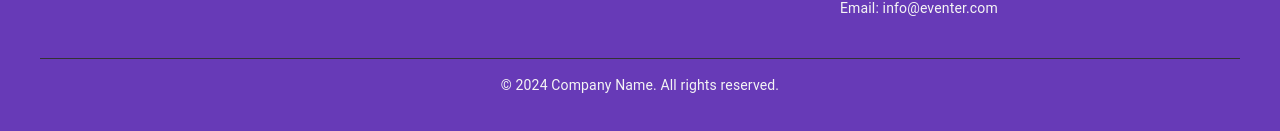
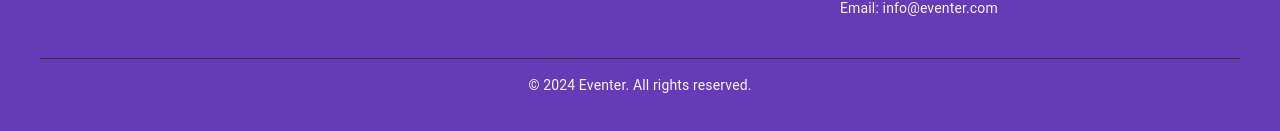
Before and after one commit to NadunMN/Eventer, a React (Vite) app in the folder frontend/: page / in a window 1280 px wide. Shown: the part 4420-4551 px from the top of the page. Built offline with nearby package versions, Linux system fonts and the light colour scheme; no server answers.

Commit message:
change company name

```diff
--- a/frontend/src/components/Footer.jsx
+++ b/frontend/src/components/Footer.jsx
@@ -81,7 +81,7 @@ export const Footer = () => {
                 </Grid>
                 <Grid item xs={12} sx={{ borderTop: '1px solid #333', pt: 2, mt: 4, textAlign: 'center' }}>
                     <Typography variant="body2">
-                        © {new Date().getFullYear()} Company Name. All rights reserved.
+                        © {new Date().getFullYear()} Eventer. All rights reserved.
                     </Typography>
                 </Grid>
             </Grid>
```
